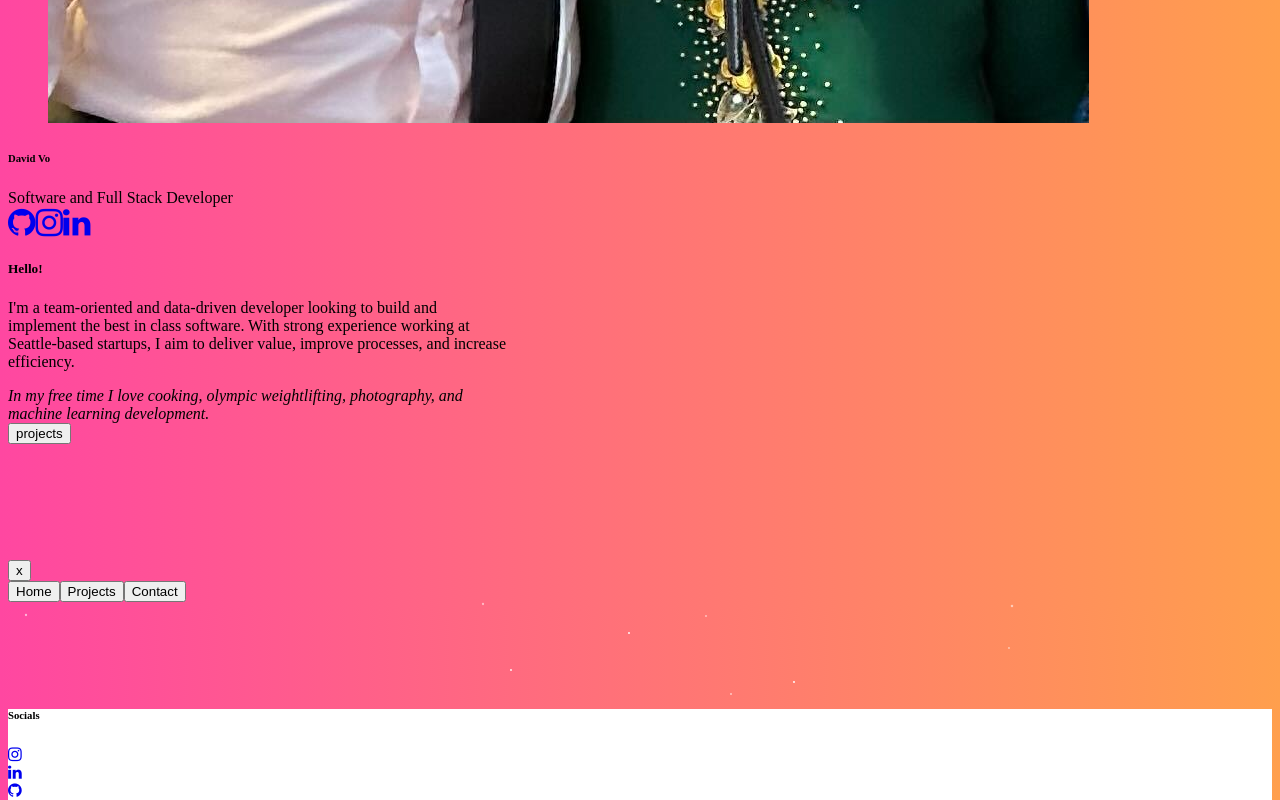
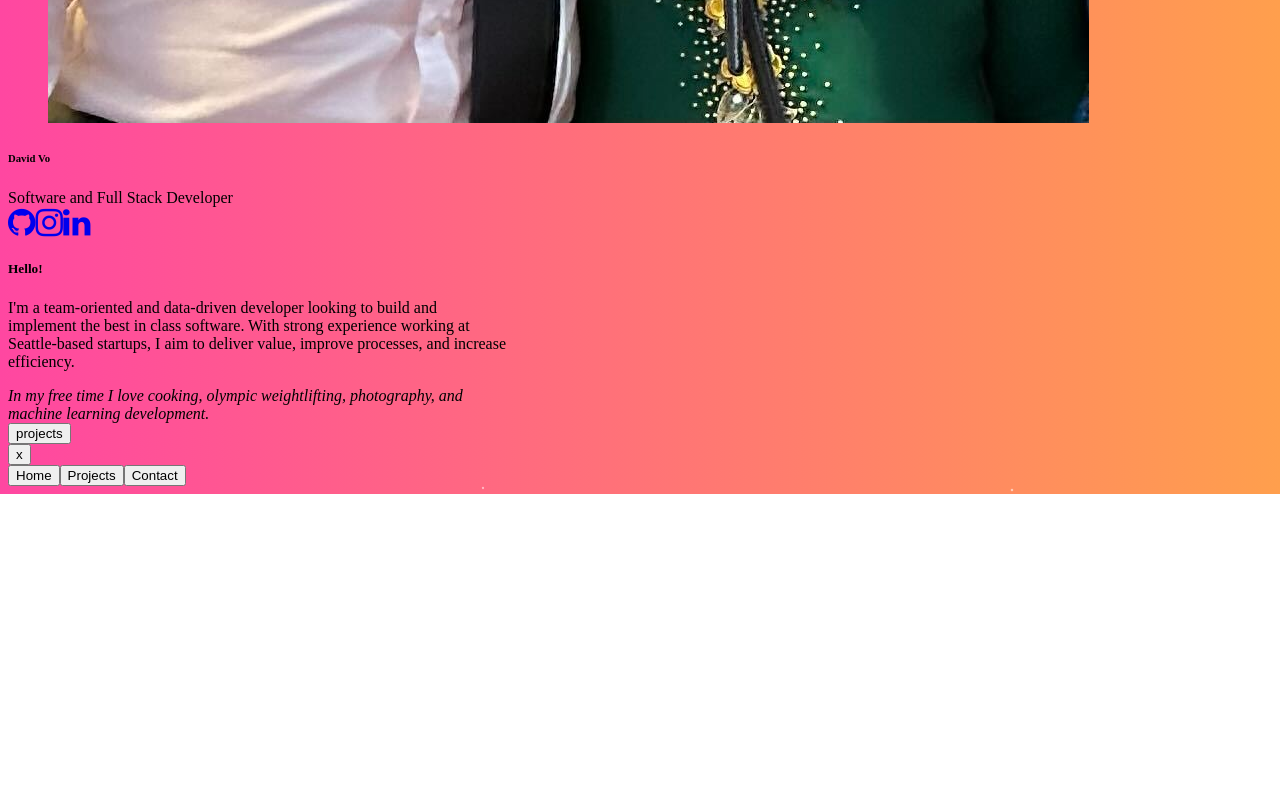
Before and after one commit to daevidvo/Portfolio_v2, a React (Create React App) app: page / in a window 1280 px wide. Shown: the part 1447-2247 px from the top of the page. After the commit the page ends 1941 px from the top, so only its background shows below. Built offline with nearby package versions, Linux system fonts and the light colour scheme.

Commit message:
removed footer since it was just repeated information

```diff
--- a/src/components/PageContainer.js
+++ b/src/components/PageContainer.js
@@ -3,7 +3,6 @@ import NavBar from "./pages/navbar";
 import Home from "./pages/home";
 import Projects from './pages/projects'
 import Contact from './pages/contact'
-import Footer from "./pages/footer";
 import MobileModal from "./pages/mobilemodal";
 
 function PageContainer() {
@@ -19,7 +18,6 @@ function PageContainer() {
     <div>
       <NavBar currentPage={currentPage} setCurrentPage={setCurrentPage} />
       {renderPage()}
-      <Footer />
       <MobileModal setCurrentPage={setCurrentPage} />
     </div>
   );
--- a/src/components/pages/footer.js
+++ /dev/null
@@ -1,59 +0,0 @@
-import React from "react";
-
-export default function Footer() {
-  return (
-    <div style={{transform: `translateY(30vh)`}}>
-      <footer className="footer p-2">
-        <h6 className="footer__title white uppercase">Socials</h6>
-        <div className="content">
-          <div className="divider"></div>
-
-          <div className="row u-center">
-            <div className="col">
-              <a
-                href="https://www.instagram.com/daevidvo"
-                target="_blank"
-                rel="noreferrer"
-              >
-                <span className="icon">
-                  <i
-                    className="fa fa-wrapper fa-instagram large"
-                    aria-hidden="true"
-                  ></i>
-                </span>
-              </a>
-            </div>
-            <div className="col">
-              <a
-                href="https://www.linkedin.com/in/daevidvo"
-                target="_blank"
-                rel="noreferrer"
-              >
-                <span className="icon">
-                  <i
-                    className="fa fa-wrapper fa-linkedin large"
-                    aria-hidden="true"
-                  ></i>
-                </span>
-              </a>
-            </div>
-            <div className="col">
-              <a
-                href="https://www.github.com/daevidvo"
-                target="_blank"
-                rel="noreferrer"
-              >
-                <span className="icon">
-                  <i
-                    className="fa fa-wrapper fa-github large"
-                    aria-hidden="true"
-                  ></i>
-                </span>
-              </a>
-            </div>
-          </div>
-        </div>
-      </footer>
-    </div>
-  );
-}
```
Also changed, not shown: 1 other file (tests, documents, lock files or other folders).
